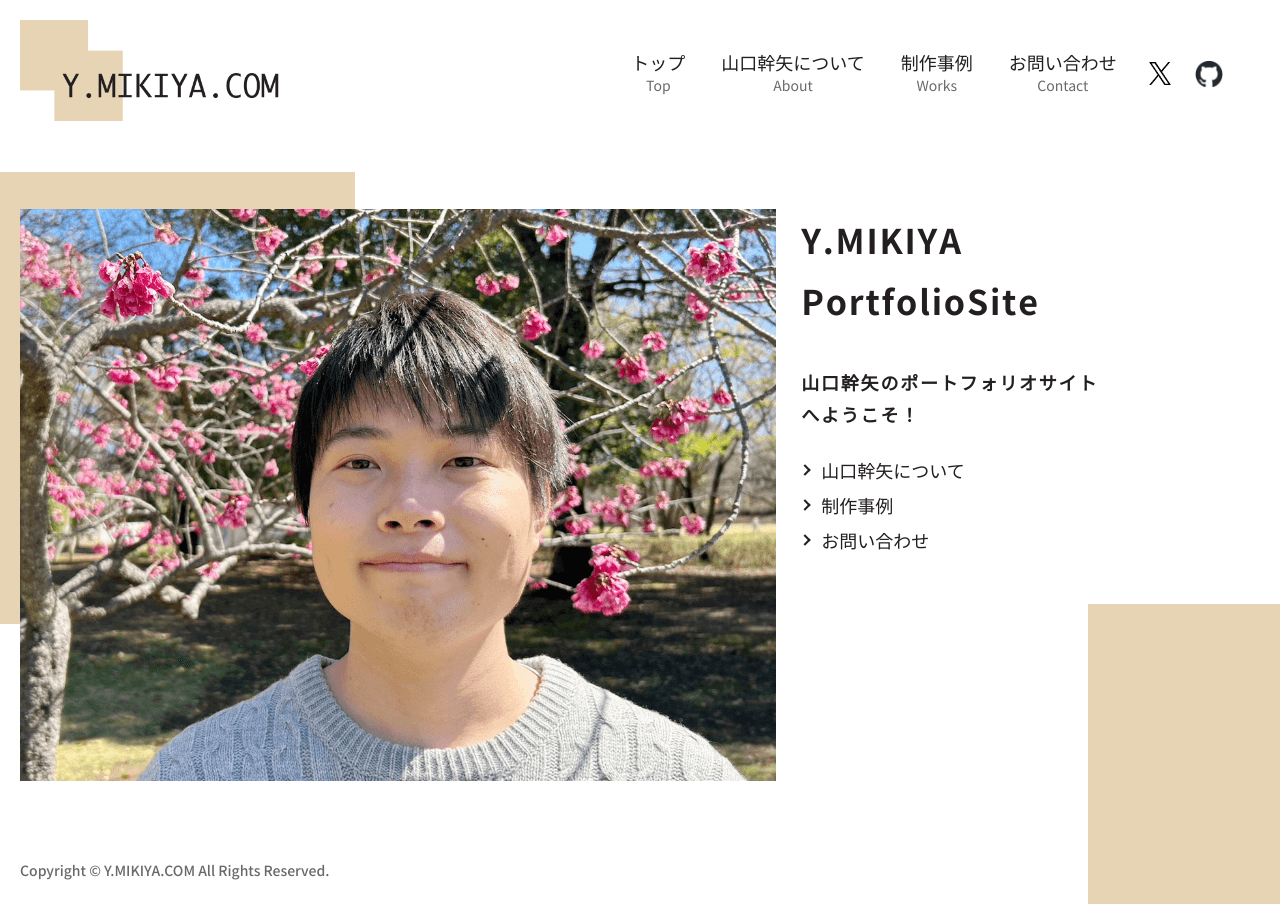
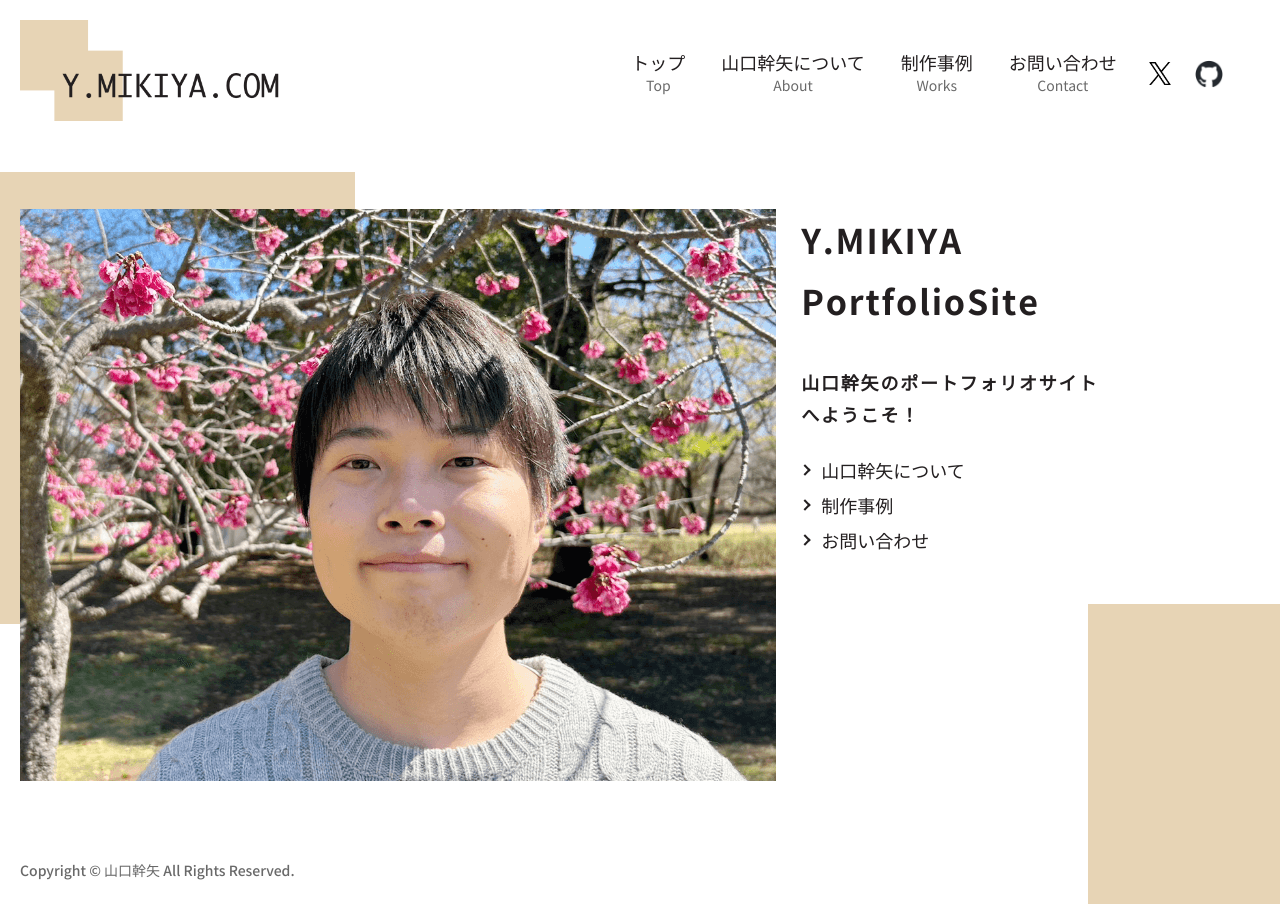
Before and after one commit to MikiyaYamaguchi/react_portfolio, a React (Create React App) app: page / in a window 1280 px wide. Built offline with nearby package versions, Linux system fonts and the light colour scheme.

Commit message:
コピーライトの修正

```diff
--- a/src/components/Footer.tsx
+++ b/src/components/Footer.tsx
@@ -14,7 +14,7 @@ const Footer = () => {
   return (
     <footer>
       <div css={copyRight}>
-        <p>Copyright © Y.MIKIYA.COM All Rights Reserved.</p>
+        <p>Copyright © 山口幹矢 All Rights Reserved.</p>
       </div>
     </footer>
   );
```
